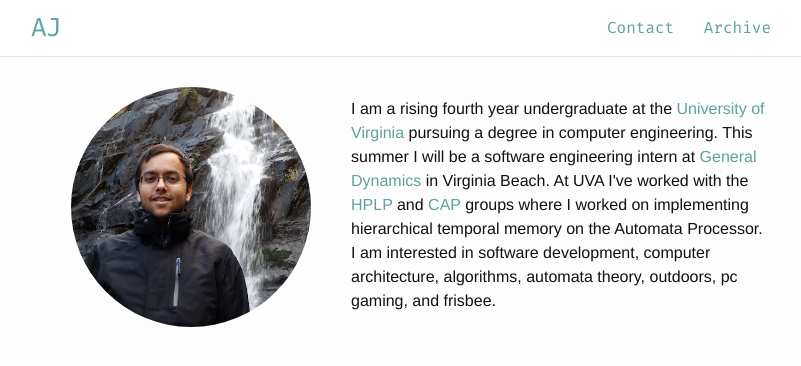
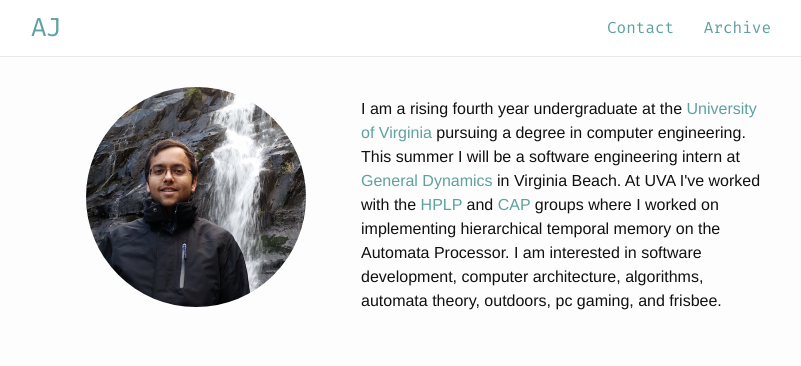
Before and after one commit to ajvarshneya/ajvarshneya.github.io, a Jekyll site: the page built from index.html, in a window 1280 px wide. Shown: the top 366 px of the page, without its empty margins (239-1040 px from the left). Built offline with Jekyll 4.4.1, drawn with Linux system fonts in a browser that asks for light colours.

Commit message:
Updated index

```diff
--- a/index.html
+++ b/index.html
@@ -3,7 +3,7 @@
 ---
   <!--<h1 class="page-heading"><a href="{{ page.permalink }}">{{ page.title }}</a></h1>-->
 <div id="main-container" style="">
-	<img src="aj.jpg" style="border-radius: 50%; width: 240px; float: left; margin: -10px 40px 20px 40px;">
+	<img src="aj.jpg" style="border-radius: 50%; width: 220px; float: left; margin: -10px 55px 20px 55px;">
 	<p style="margin: 10px 0px 0px 0px;"> I am a rising fourth year undergraduate at the <a href="http://seas.virginia.edu/">University of Virginia</a> pursuing a degree in computer engineering. This summer I will be a software engineering intern at <a href="http://www.generaldynamics.com/">General Dynamics</a> in Virginia Beach. At UVA I've worked with the <a href="http://hplp.ece.virginia.edu/">HPLP</a> and <a href="http://cap.virginia.edu/">CAP</a> groups where I worked on implementing hierarchical temporal memory on the Automata Processor. I am interested in software development, computer architecture, algorithms, automata theory, outdoors, pc gaming, and frisbee.</p>
 </span>
   <!--<p class="rss-subscribe">subscribe <a href="{{ "/feed.xml" | prepend: site.baseurl }}">via RSS</a></p>-->
```
Also changed, not shown: 1 other file.
